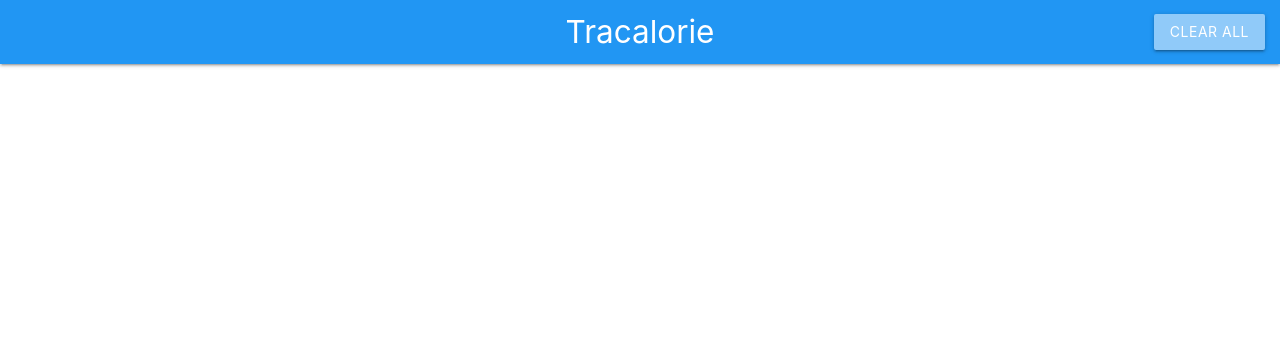
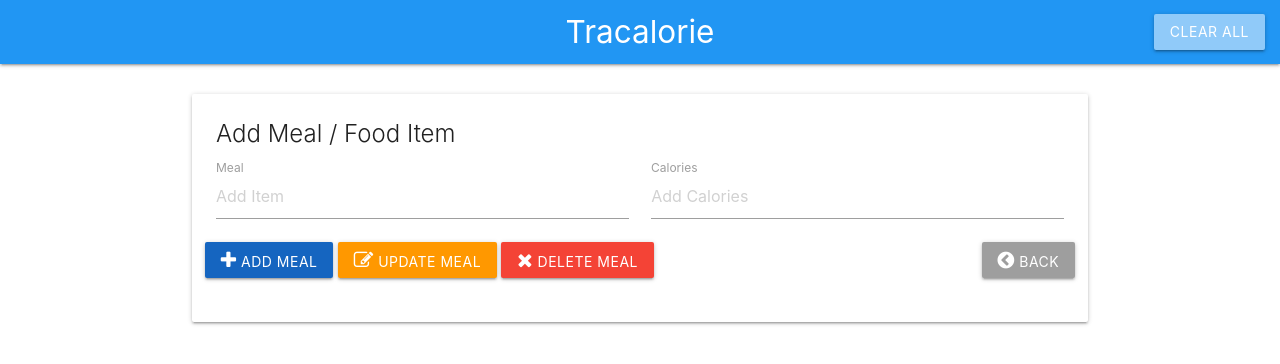
Before and after one commit to haloos/tracalorie, a plain HTML site: page index.html in a window 1280 px wide. Drawn offline with nearby package versions, Linux system fonts and the light colour scheme.

Commit message:
added Btns

```diff
--- a/index.html
+++ b/index.html
@@ -19,6 +19,34 @@
       </div>
   </nav>
 
+  <br>
+
+  <div class="container">
+    <div class="card">
+      <div class="card-content">
+        <span class="card-title">Add Meal / Food Item</span>
+        <form class="col">
+          <div class="row">
+            <div class="input-field col s6">
+              <input type="text" placeholder="Add Item" id="item-name">
+              <label for="item-name">Meal</label>
+            </div>
+            <div class="input-field col s6">
+              <input type="text" placeholder="Add Calories" id="item-calories">
+              <label for="item-calories">Calories</label>
+            </div>
+            <button class="add-btn btn blue darken-3"><i class="fa fa-plus"></i>  Add Meal</button>
+            <button class="update-btn btn orange"><i class="fa fa-pencil-square-o"></i> Update Meal</button>
+            <button class="delete-btn btn red"><i class="fa fa-remove"></i> Delete Meal</button>
+            <button class="back-btn btn grey pull-right"><i class="fa fa-chevron-circle-left"></i> Back</button>
+          </div>
+
+
+        </form>
+      </div>
+    </div>
+  </div>
+
 
   <script
   src="https://code.jquery.com/jquery-3.3.1.min.js"
```
